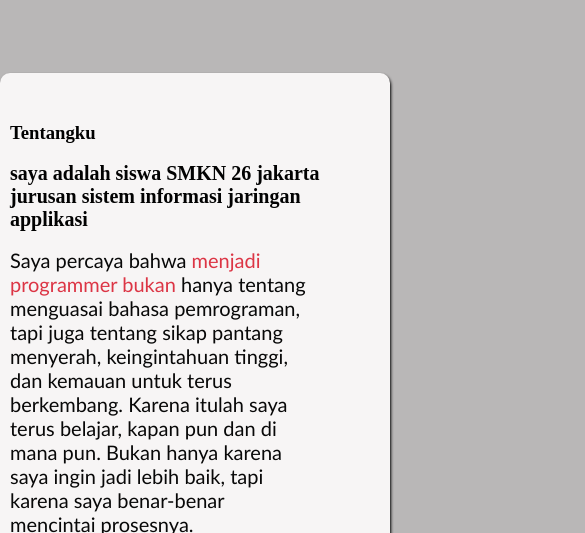
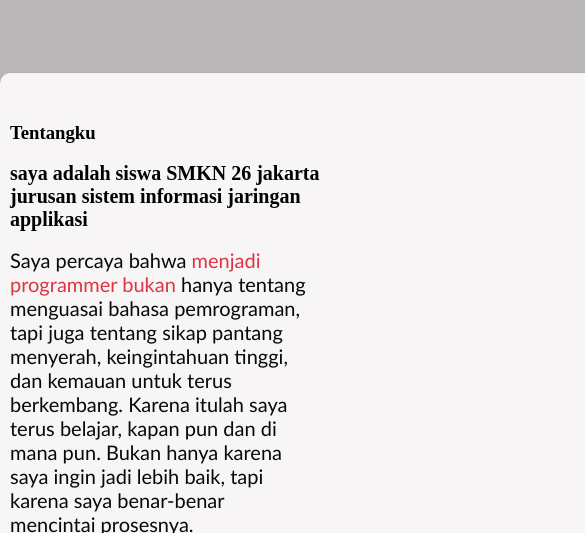
Before and after one commit to ramzimutaqin89-glitch/fotovolio-ramzi, a plain HTML site: page index.html in a window 390 px wide. Shown: the part 887-1420 px from the top of the page, 585 px wide, since content can reach past the window. Drawn offline with Linux system fonts and the light colour scheme.

Commit message:
Update porto.css

```diff
--- a/porto.css
+++ b/porto.css
@@ -1069,14 +1069,12 @@ a:hover{
 }
 
 .conta{
-    /* Batasi ukuran wadah agar gambar tidak terlalu besar */
    width: 350px;
    height: 53%;
    padding: 10px;
 
 }
 .conta img{
-    /* Gambar di dalamnya akan menyesuaikan diri dengan wadah */
     width: 320px ;
     height: 53%;
     margin: 110px auto;
@@ -1247,7 +1245,7 @@ a:hover{
     border-radius:10px ;
     gap: 2rem;
     padding: 10px;
-    width: 100%;
+    width: 200%;
     box-sizing: border-box;
     height: 600px;
 }
```
